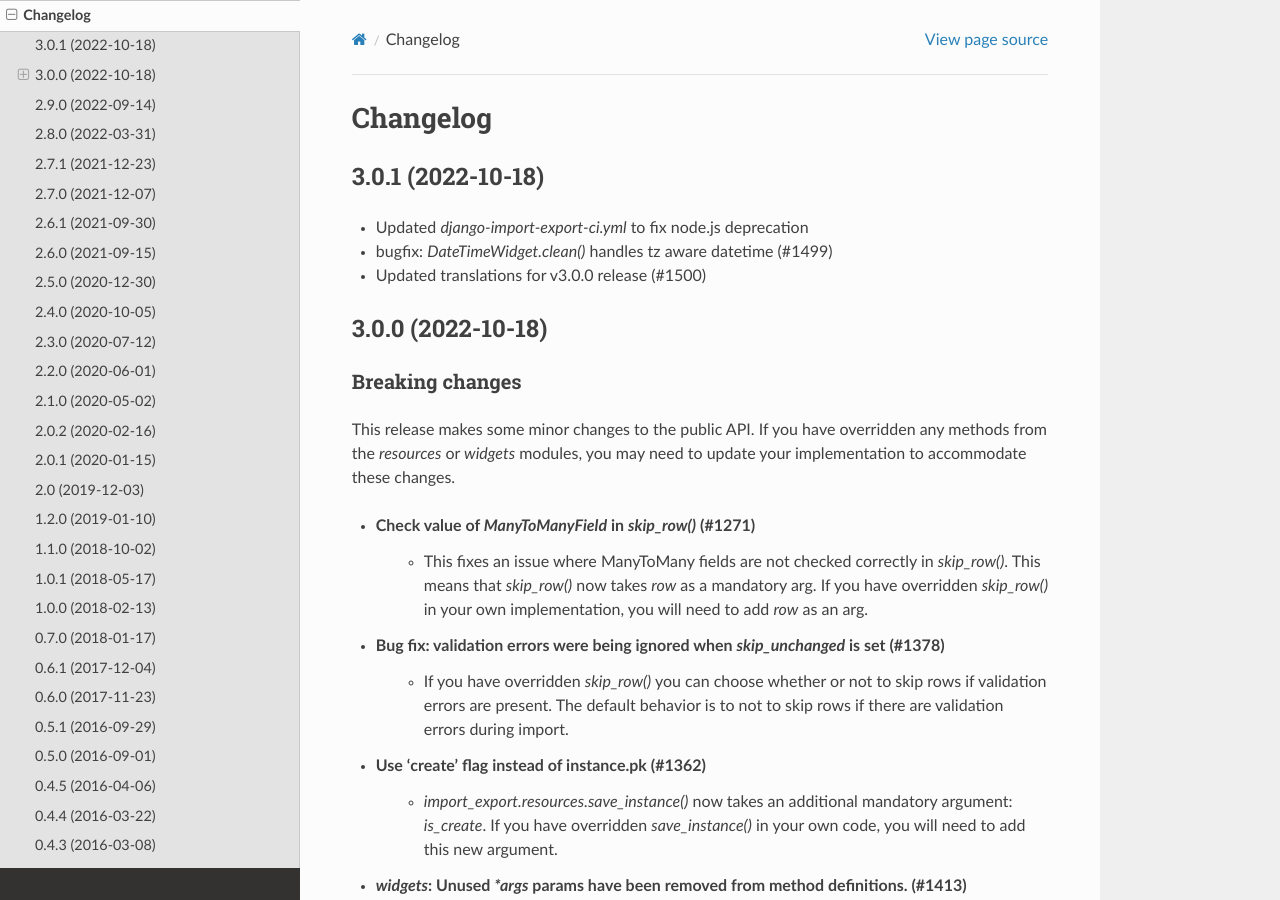
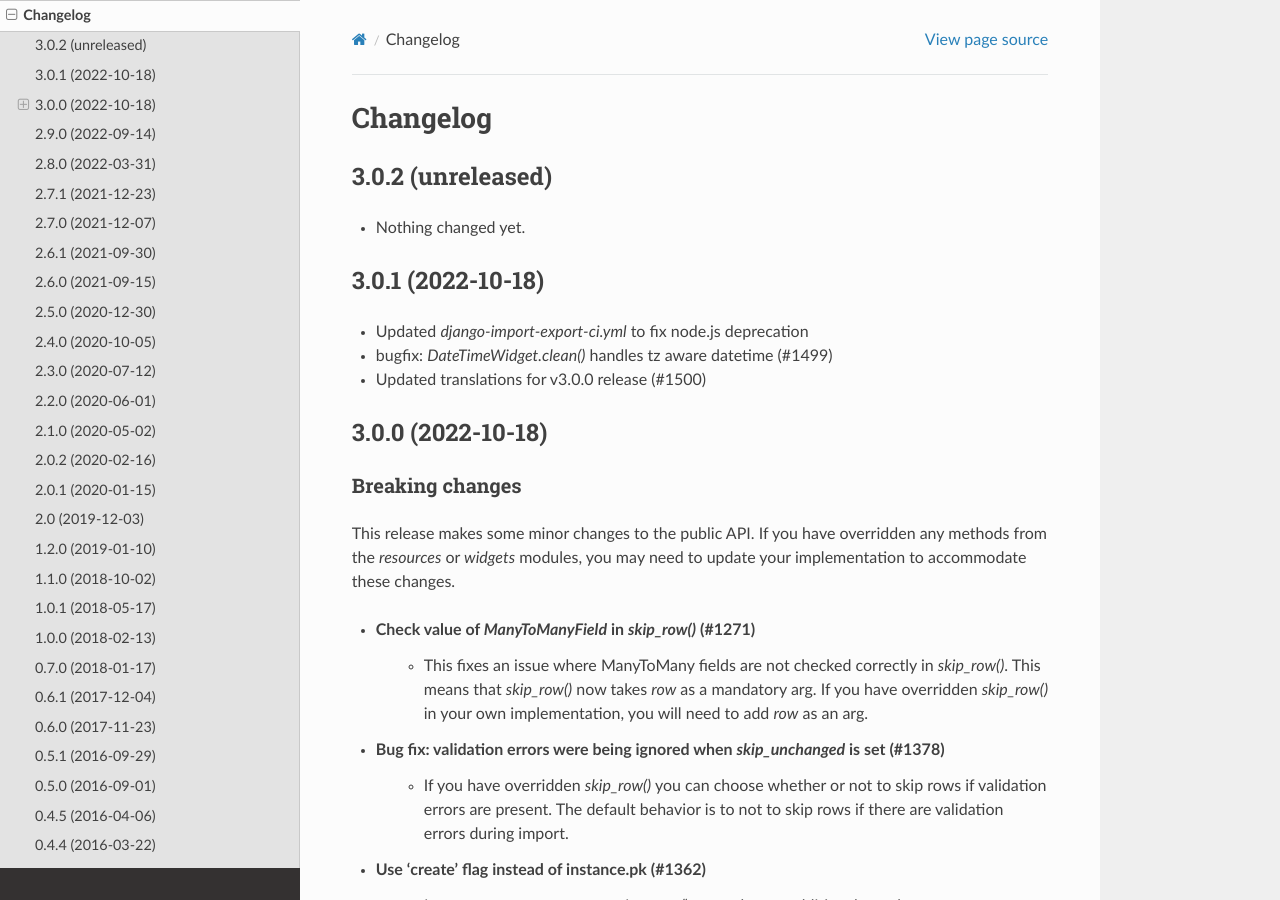
Before and after one commit to django-import-export/django-import-export, a Sphinx documentation site: the page built from docs/changelog.rst, in a window 1280 px wide and 900 px high. Built offline with Sphinx 7.4.7 and the Read the Docs theme 2.0.0, drawn with Linux system fonts in a browser that asks for light colours.

Commit message:
Back to development: 3.0.2

```diff
--- a/docs/changelog.rst
+++ b/docs/changelog.rst
@@ -1,5 +1,11 @@
 Changelog
 =========
+
+3.0.2 (unreleased)
+------------------
+
+- Nothing changed yet.
+
 
 3.0.1 (2022-10-18)
 ------------------
--- a/import_export/__init__.py
+++ b/import_export/__init__.py
@@ -1 +1 @@
-__version__ = '3.0.1'
+__version__ = '3.0.2.dev0'
```
